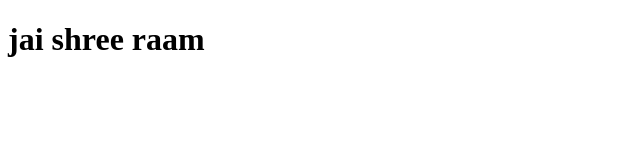
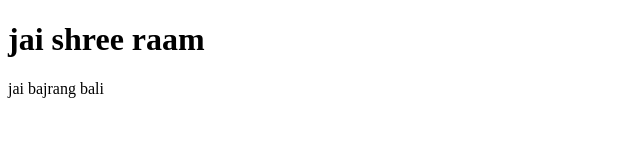
Before and after one commit to roram0103/demo, a plain HTML site: page index.html in a window 1280 px wide. Shown: the whole page, without its empty margins (0-640 px from the left). Drawn offline with Linux system fonts and the light colour scheme.

Commit message:
added p tag

```diff
--- a/index.html
+++ b/index.html
@@ -7,5 +7,6 @@
 </head>
 <body>
     <h1>jai shree raam</h1>
+    <p>jai bajrang bali</p>
 </body>
 </html>
```
